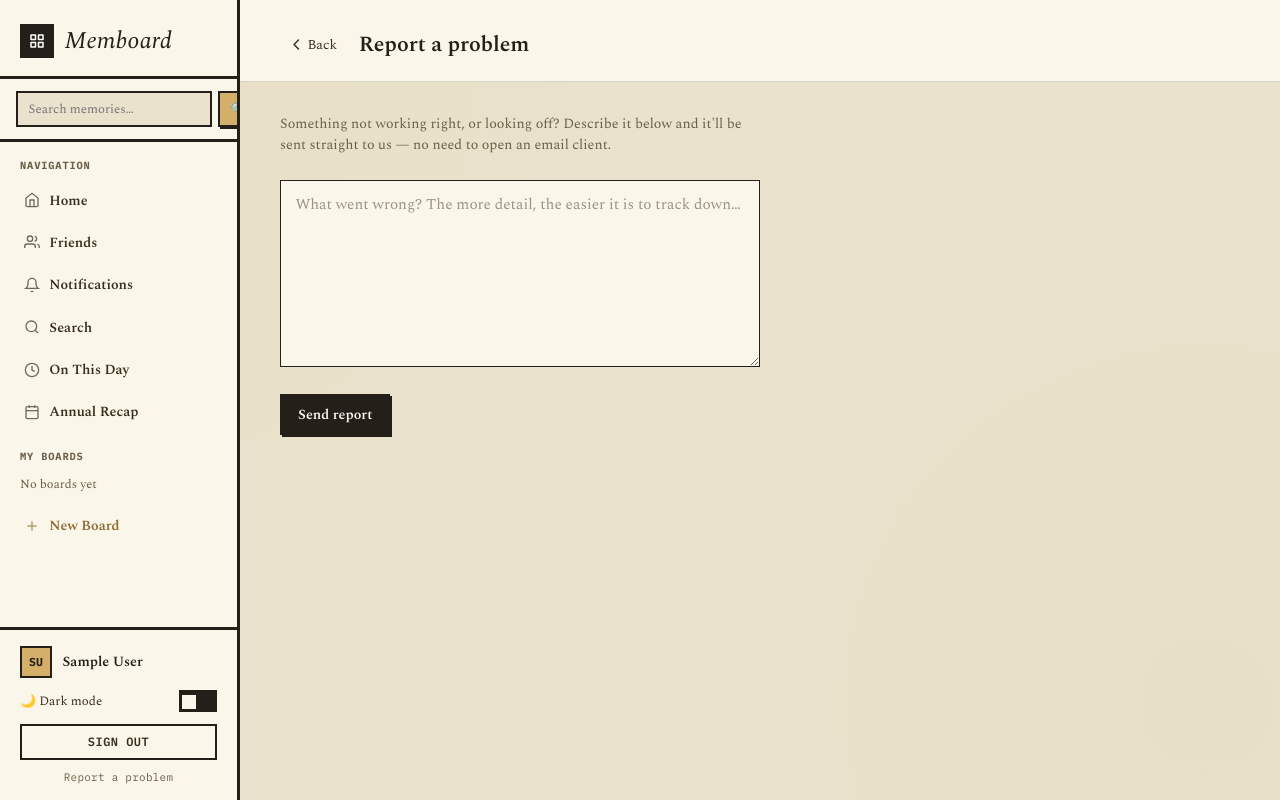
After one commit to BlueWhiteTen/memboard, a Django app: page /report-problem/ in a window 1280 px wide. The commit adds this page. Run offline with Django 4.2, Linux system fonts and the light colour scheme; the visitor is signed in with stand-in values (Sample User, id 1); data that the repository does not hold is empty.

Commit message:
report a problem button

```diff
--- a/core/forms.py
+++ b/core/forms.py
@@ -284,6 +284,17 @@ class FriendRequestForm(forms.Form):
         return q
 
 
+class ReportProblemForm(forms.Form):
+    message = forms.CharField(
+        label='',
+        widget=forms.Textarea(attrs={
+            'placeholder': "What went wrong? The more detail, the easier it is to track down…",
+            'class': 'form-textarea', 'rows': 7,
+        }),
+        max_length=4000,
+    )
+
+
 class ProfileForm(forms.ModelForm):
     class Meta:
         model  = UserProfile
--- a/core/templates/core/base.html
+++ b/core/templates/core/base.html
@@ -221,6 +221,13 @@
         }
         .logout-form button:hover { background: var(--cream); color: var(--ink); box-shadow: var(--shadow-ink-sm); }
 
+        .report-problem-link {
+            display: block; text-align: center; margin-top: 0.65rem;
+            font-family: 'IBM Plex Mono', monospace; font-size: 0.68rem;
+            letter-spacing: 0.03em; color: var(--ink-muted); text-decoration: none;
+        }
+        .report-problem-link:hover { color: var(--amber); text-decoration: underline; }
+
         .theme-toggle-row {
             display: flex; align-items: center; justify-content: space-between;
             margin-bottom: 0.75rem; font-size: 0.8rem; color: var(--ink-light);
@@ -394,6 +401,7 @@
             {% csrf_token %}
             <button type="submit">Sign out</button>
         </form>
+        <a href="{% url 'report_problem' %}" class="report-problem-link">Report a problem</a>
     </div>
 </aside>
 {% endif %}
--- /dev/null
+++ b/core/templates/core/report_problem.html
@@ -0,0 +1,61 @@
+{% extends 'core/base.html' %}
+{% block title %}Memboard – Report a problem{% endblock %}
+
+{% block extra_styles %}
+.page-header { padding:1.75rem 2.5rem 1.25rem; border-bottom:1px solid var(--border); background:var(--warm-white); display:flex; align-items:center; gap:0.75rem; }
+.back-btn { display:flex; align-items:center; gap:0.3rem; font-size:0.85rem; color:var(--ink-light); text-decoration:none; padding:0.3rem 0.6rem; border-radius:0; transition:background 0.12s; }
+.back-btn:hover { background:var(--amber-pale); color:var(--ink); }
+.back-btn svg { width:13px; height:13px; }
+.page-header h2 { font-family:'Spectral', serif; font-size:1.35rem; font-weight:600; color:var(--ink); }
+.page-content { padding:2rem 2.5rem; max-width:560px; }
+.page-intro { font-size:0.88rem; color:var(--ink-muted); margin-bottom:1.5rem; line-height:1.5; }
+
+.form-textarea { width:100%; border:1px solid var(--border-strong); border-radius:0; padding:0.75rem 0.9rem; font-family:'Spectral', serif; font-size:0.95rem; color:var(--ink); background:var(--warm-white); outline:none; resize:vertical; transition:border-color 0.15s,box-shadow 0.15s; }
+.form-textarea:focus { border-color:var(--amber); box-shadow:2px 2px 0 var(--amber); }
+.form-textarea::placeholder { color:var(--ink-muted); opacity:0.65; }
+.field-errors { color:#B14A3A; font-size:0.8rem; margin-top:0.4rem; }
+
+.form-actions { margin-top:1.25rem; }
+
+.sent-box {
+    background:var(--amber-pale); border:1px solid var(--amber);
+    padding:1.5rem; display:flex; flex-direction:column; gap:0.75rem;
+}
+.sent-box h3 { font-family:'Spectral', serif; font-size:1.1rem; color:var(--ink); }
+.sent-box p { font-size:0.88rem; color:var(--ink-light); }
+
+@media(max-width:680px){ .page-header,.page-content{padding:1.25rem;} }
+{% endblock %}
+
+{% block content %}
+<div class="page-header">
+    <a href="{% url 'home' %}" class="back-btn">
+        <svg viewBox="0 0 13 13" fill="none"><path d="M8.5 2L4 6.5l4.5 4.5" stroke="currentColor" stroke-width="1.5" stroke-linecap="round" stroke-linejoin="round"/></svg>
+        Back
+    </a>
+    <h2>Report a problem</h2>
+</div>
+<div class="page-content">
+    {% if sent %}
+    <div class="sent-box">
+        <h3>Thanks — that's been sent.</h3>
+        <p>Your message has been emailed over. If it's something we need to follow up with you about, we'll reach out at {{ request.user.email }}.</p>
+        <div>
+            <a href="{% url 'home' %}" class="btn btn-ghost btn-sm">Back to home</a>
+        </div>
+    </div>
+    {% else %}
+    <p class="page-intro">Something not working right, or looking off? Describe it below and it'll be sent straight to us — no need to open an email client.</p>
+    <form method="post">
+        {% csrf_token %}
+        {{ form.message }}
+        {% if form.message.errors %}
+        <div class="field-errors">{{ form.message.errors.0 }}</div>
+        {% endif %}
+        <div class="form-actions">
+            <button type="submit" class="btn btn-primary">Send report</button>
+        </div>
+    </form>
+    {% endif %}
+</div>
+{% endblock %}
--- a/core/urls.py
+++ b/core/urls.py
@@ -9,6 +9,9 @@ urlpatterns = [
 
     # Search
     path('search/', views.search_view, name='search'),
+
+    # Report a problem
+    path('report-problem/', views.report_problem_view, name='report_problem'),
 
     # Notifications
     path('notifications/',               views.notifications_view,    name='notifications'),
--- a/core/views.py
+++ b/core/views.py
@@ -27,9 +27,9 @@ from .models import (
 from .forms import (
     RegisterForm, EmailAuthenticationForm, GroupForm, GroupCoverForm,
     MemoryForm, EditMemoryForm, FriendRequestForm,
-    GroupSettingsForm, FriendGroupForm, ProfileForm,
+    GroupSettingsForm, FriendGroupForm, ProfileForm, ReportProblemForm,
 )
-from .email_utils import send_invite_email, send_friend_invite_email
+from .email_utils import send_invite_email, send_friend_invite_email, send_problem_report_email
 from .on_this_day import get_on_this_day_memories
 
 
@@ -294,6 +294,28 @@ def notifications_view(request):
 
 
 @login_required
+def report_problem_view(request):
+    sent = False
+    if request.method == 'POST':
+        form = ReportProblemForm(request.POST)
+        if form.is_valid():
+            ok, _err = send_problem_report_email(request.user, form.cleaned_data['message'])
+            if ok:
+                sent = True
+                form = ReportProblemForm()
+            else:
+                messages.error(request, "Couldn't send your report just now — please try again in a moment.")
+    else:
+        form = ReportProblemForm()
+    return render(request, 'core/report_problem.html', {
+        'form':          form,
+        'sent':          sent,
+        'user_initials': get_initials(request.user),
+        'user_display':  get_display_name(request.user),
+    })
+
+
+@login_required
 def mark_notif_read_view(request, pk):
     notif = get_object_or_404(Notification, pk=pk, recipient=request.user)
     notif.is_read = True
--- a/memboard/settings.py
+++ b/memboard/settings.py
@@ -131,6 +131,9 @@ DEFAULT_FROM_EMAIL = RESEND_FROM_EMAIL
 # Kept only for VAPID_ADMIN_EMAIL below (unused elsewhere) — harmless if unset.
 EMAIL_HOST_USER    = os.environ.get('EMAIL_HOST_USER', '')
 
+# Where "Report a problem" messages from the sidebar get sent.
+REPORT_PROBLEM_EMAIL = os.environ.get('REPORT_PROBLEM_EMAIL', 'memory.board.26@gmail.com')
+
 # Password reset
 PASSWORD_RESET_TIMEOUT = 86400
 
```
Also changed, not shown: core/email_utils.py (+21 -0 lines).
